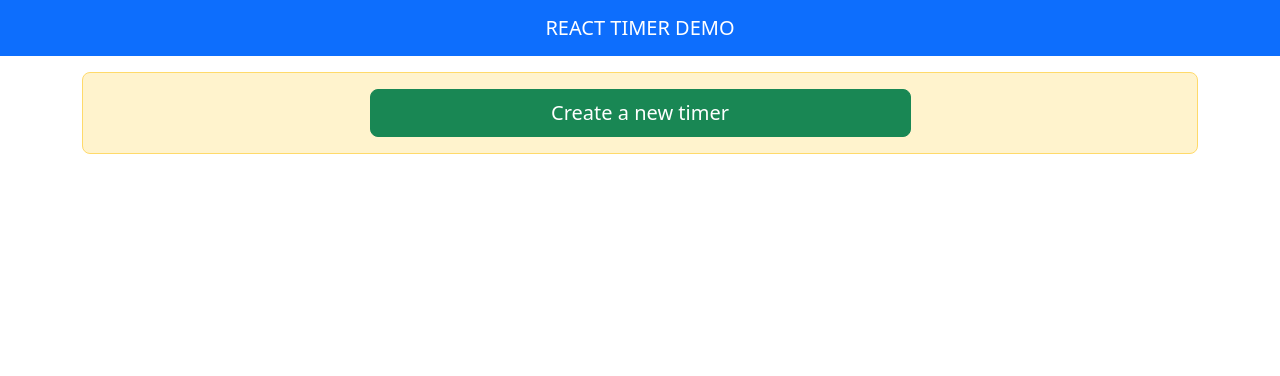
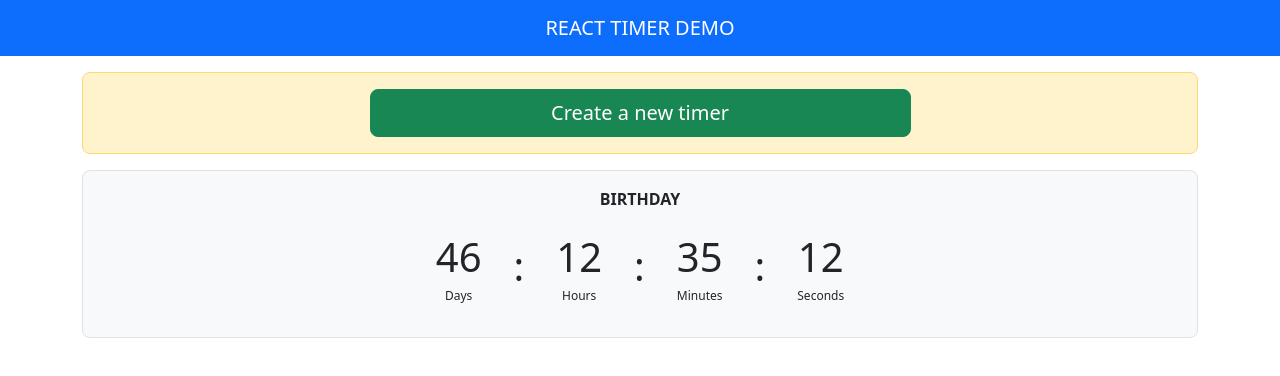
Before and after one commit to zeroamps/react-timer-demo, a React (Vite) app: page / in a window 1280 px wide. Shown: the top 376 px of the page. Built offline with nearby package versions, Linux system fonts and the light colour scheme.

Commit message:
Update styling

```diff
--- a/src/main.tsx
+++ b/src/main.tsx
@@ -13,10 +13,35 @@ ReactDOM.createRoot(document.getElementById('root')!).render(
       </Navbar>
 
       <Container>
-        <div className="bg-yellow-100 mt-3 p-3 border border-1 border-yellow-300 rounded-3 text-center">
+        <div className="bg-yellow-100 mt-3 p-3 border border-yellow-300 rounded-3 text-center">
           <Button className="w-md-50 w-100" variant="success" size="lg">
             Create a new timer
           </Button>
+        </div>
+
+        <div className="bg-100 p-3 mt-3 border rounded-3">
+          <div className="fw-bold text-center text-uppercase">Birthday</div>
+          <div className="d-flex gap-3 align-items-center justify-content-center">
+            <div className="p-1 p-md-3 text-center">
+              <div className="fs-3 fs-md-1">46</div>
+              <div className="fs-9 fs-md-8">Days</div>
+            </div>
+            <div className="fs-1">:</div>
+            <div className="p-1 p-md-3 text-center">
+              <div className="fs-3 fs-md-1">12</div>
+              <div className="fs-9 fs-md-8">Hours</div>
+            </div>
+            <div className="fs-1">:</div>
+            <div className="p-1 p-md-3 text-center">
+              <div className="fs-3 fs-md-1">35</div>
+              <div className="fs-9 fs-md-8">Minutes</div>
+            </div>
+            <div className="fs-1">:</div>
+            <div className="p-1 p-md-3 text-center">
+              <div className="fs-3 fs-md-1">12</div>
+              <div className="fs-9 fs-md-8">Seconds</div>
+            </div>
+          </div>
         </div>
       </Container>
     </>
--- a/src/styles.scss
+++ b/src/styles.scss
@@ -16,12 +16,35 @@
 // 5. Include remainder of required parts
 @import 'node_modules/bootstrap/scss/maps';
 @import 'node_modules/bootstrap/scss/mixins';
+
+$font-sizes: map-merge(
+  $font-sizes,
+  (
+    7: $font-size-base * 0.875,
+    8: $font-size-base * 0.75,
+    9: $font-size-base * 0.625,
+    10: $font-size-base * 0.5
+  )
+);
+
 @import 'node_modules/bootstrap/scss/utilities';
 
 // Bootstrap doesn’t include color and background-color utilities for every color variable,
 // but you can generate these yourself with our utility API and our extended Sass maps added in v5.1.0.
 
-$all-colors: map-merge-multiple($blues, $indigos, $purples, $pinks, $reds, $oranges, $yellows, $greens, $teals, $cyans);
+$all-colors: map-merge-multiple(
+  $blues,
+  $indigos,
+  $purples,
+  $pinks,
+  $reds,
+  $oranges,
+  $yellows,
+  $greens,
+  $teals,
+  $cyans,
+  $grays
+);
 
 $utilities: map-merge(
   $utilities,
@@ -72,26 +95,29 @@ $utilities: map-merge(
   )
 );
 
-// Bootstrap doesn't include responsive widths by default
-// so they need to be generated
+$utilities: map-merge(
+  $utilities,
+  (
+    'width':
+      map-merge(
+        map-get($utilities, 'width'),
+        (
+          responsive: true
+        )
+      )
+  )
+);
 
 $utilities: map-merge(
   $utilities,
   (
-    'width': (
-      property: width,
-      class: w,
-      responsive: true,
-      values: (
-        25: 25%,
-        33: 33%,
-        50: 50%,
-        66: 66%,
-        75: 75%,
-        100: 100%,
-        auto: auto
+    'font-size':
+      map-merge(
+        map-get($utilities, 'font-size'),
+        (
+          responsive: true
+        )
       )
-    )
   )
 );
 
```
Also changed, not shown: 5 other files (tests, documents, lock files or other folders).
